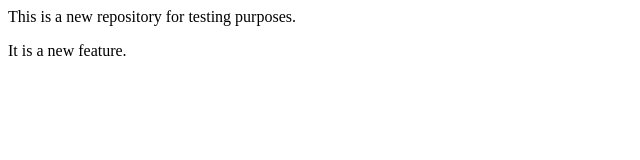
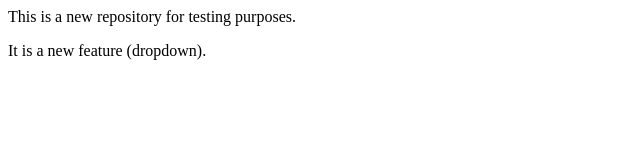
Before and after one commit to NIL625/Localrepo, a plain HTML site: page index.html in a window 1280 px wide. Shown: the full height of the page, 0-640 px from the left. Drawn offline with Linux system fonts and the light colour scheme.

Commit message:
Add new feature

```diff
--- a/index.html
+++ b/index.html
@@ -1,2 +1,2 @@
 <p>This is a new repository for testing purposes.</p>
-<p>It is a new feature.</p>
+<p>It is a new feature (dropdown).</p>
```
